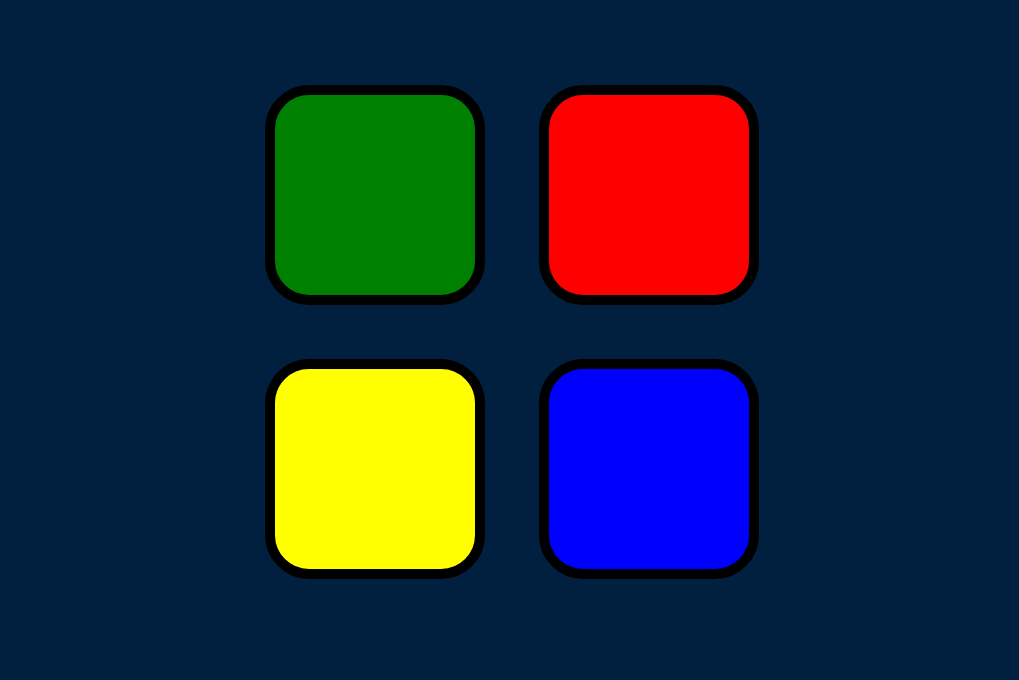
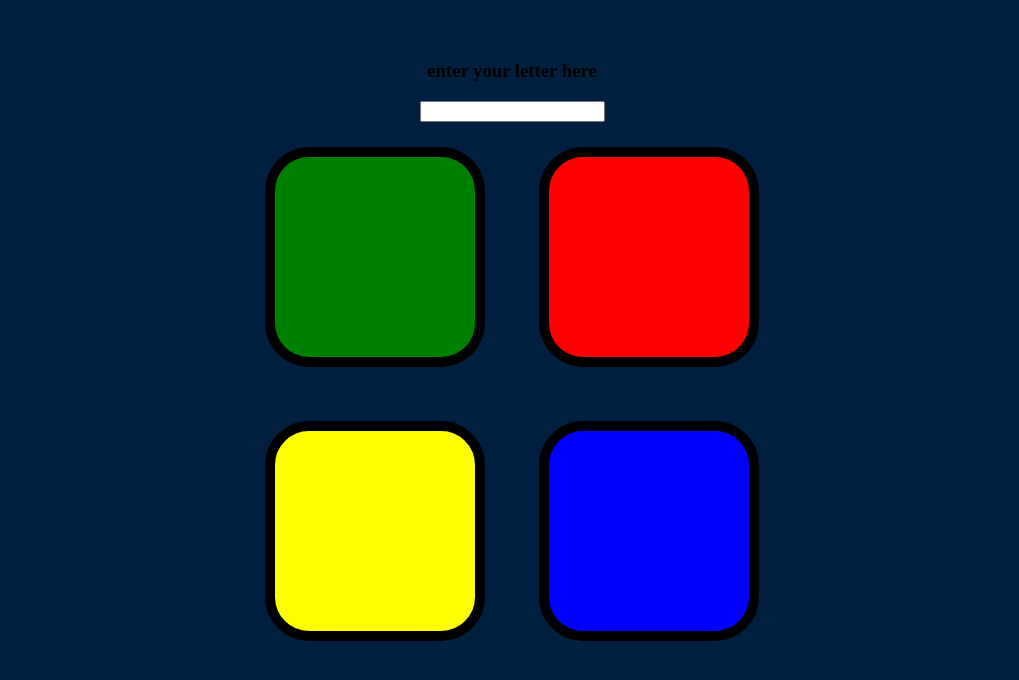
Before and after one commit to ankitaman11/simongame, a plain HTML site: page index.html in a window 1280 px wide. Shown: the part 114-794 px from the top of the page, without its empty margins (128-1147 px from the left). Drawn offline with nearby package versions, Linux system fonts and the light colour scheme.

Commit message:
Update index.html

```diff
--- a/index.html
+++ b/index.html
@@ -10,6 +10,8 @@
 
 <body>
   <h1 id="level-title">Press A Key to Start</h1>
+   <h3>enter your letter here </h3>
+  <input type="text" id="fname" name="fname" enter your text here>
   <div class="container">
     <div lass="row">
 
```
